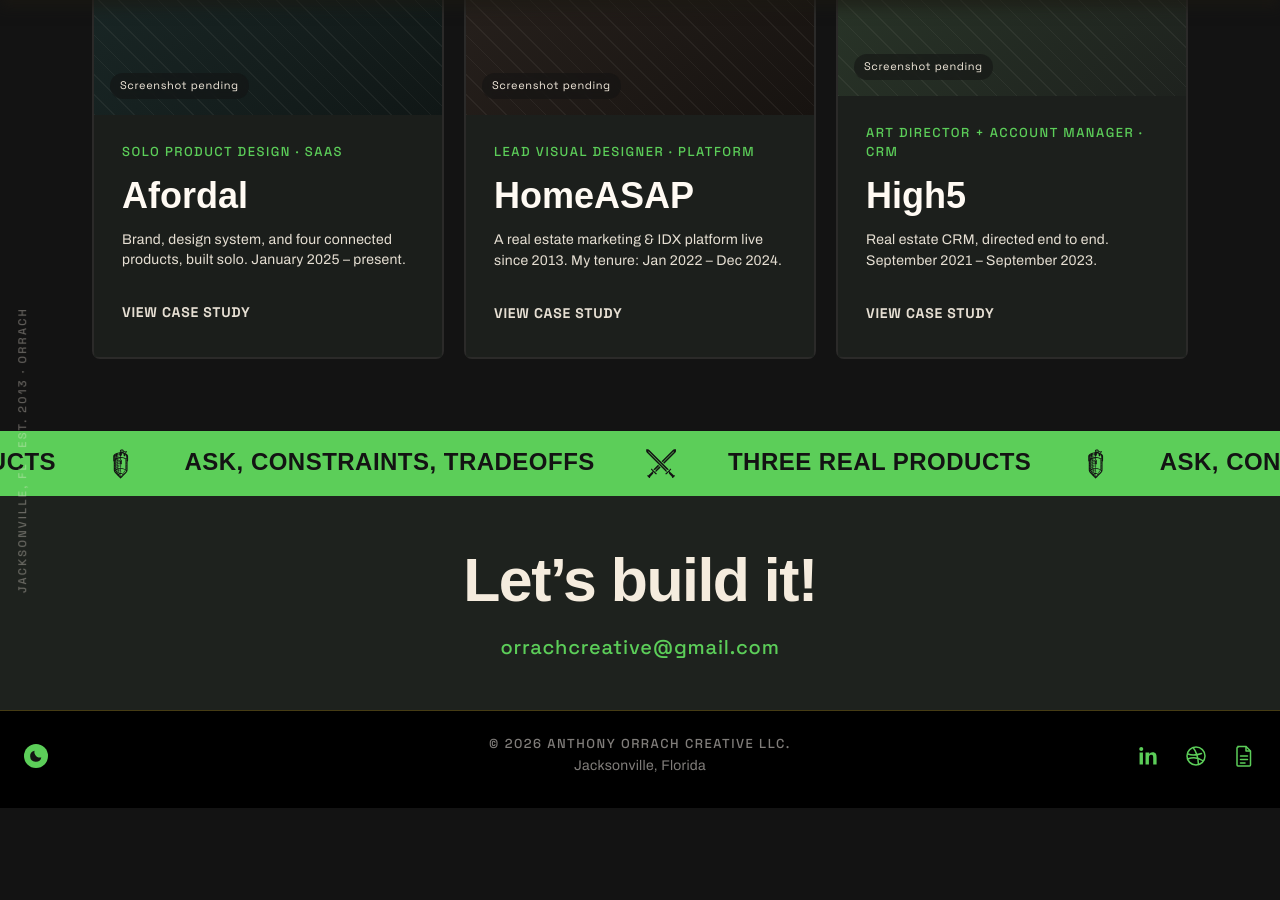
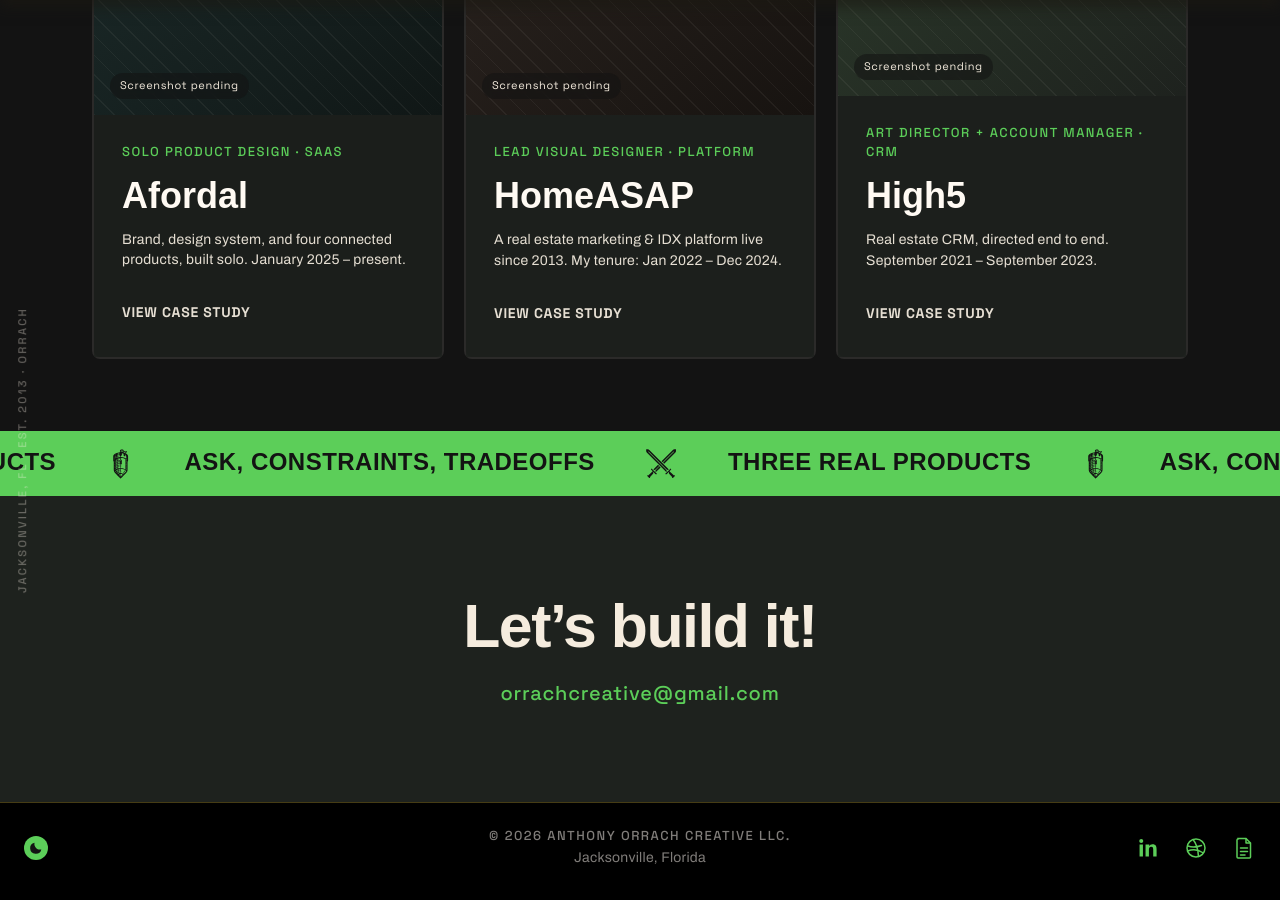
Before and after one commit to orrachcreative/orrachcreative.github.io, a Jekyll site: the page built from work/index.html, in a window 1280 px wide and 900 px high, scrolled down 856 px. Built offline with Jekyll 4.4.1, drawn with Linux system fonts in a browser that asks for light colours; some web fonts are replaced; before the commit the page ends 1664 px from its top, so only the background shows below that.

Commit message:
Make the closing CTA a destination, with a sword for a cursor
The "Let's build it!" block was a thin strip at the end of every page.
It is now a panel tall enough to land on that opens a little further
once you actually reach it: on desktop by hover, and on tablet and phone
by arrival, since there is no hover there to open it with.

The growth is deliberately small. This sits directly above the footer,
so expanding it pushes the page's own bottom downward — overdo it and a
reader scrolling toward the end feels the end moving away from them. A
step of roughly 10vh registers without ever fighting the scroll.

The theme nod: a sword follows the cursor across the panel. It is drawn
twice, a dark stroke under a gold blade, so it stays visible whatever it
passes over, and every rule keeps a plain keyword fallback because some
browsers (Safari among them) ignore SVG cursors entirely.

Registering the panel with the scroll-reveal observer meant adding it to
that observer's own selector rather than marking it up with data-reveal.
The attribute starts an element invisible and the script is what clears
it, so hardcoding it would have stranded the entire closing CTA — on
every page — any time the script failed to run.

Co-Authored-By: Claude Opus 5 <noreply@anthropic.com>
Claude-Session: https://claude.ai/code/session_01MzSaLw8aaGzPaaBcGJvVrm

```diff
--- a/assets/css/style.css
+++ b/assets/css/style.css
@@ -1975,11 +1975,64 @@ a.work-card--horizontal:hover .work-card__cta {
    CTA
    ========================================================================== */
 
+/* The last thing on every page, so it is built as a destination rather
+   than a footer strip: a panel tall enough to land on, that opens up a
+   little further once you actually reach it.
+
+   The growth is small on purpose. This sits directly above the footer,
+   so expanding it pushes the page's own bottom downward — overdo it and
+   a reader scrolling toward the end feels the end moving away from them.
+   A step of roughly 10vh registers without ever fighting the scroll. */
 .cta {
+  display: flex;
+  align-items: center;
+  justify-content: center;
+  min-height: 34vh;
   padding-top: 24px;
   padding-bottom: 24px;
   background: #1e221e;
   text-align: center;
+  transition: min-height var(--motion-med) cubic-bezier(0.16, 1, 0.3, 1);
+  /* The theme nod: a sword follows you across the panel. SVG cursors are
+     ignored by some browsers (Safari among them), which is why a plain
+     keyword is kept as the fallback rather than being the only styling
+     carrying the effect. */
+  cursor: url("/assets/images/icons/cursor-sword.svg") 3 3, default;
+}
+
+/* Desktop: it opens on hover, since there is a pointer to open it with. */
+@media (min-width: 901px) and (hover: hover) {
+  .cta:hover {
+    min-height: 44vh;
+  }
+}
+
+/* Tablet and phone: no hover to rely on, so reaching it is the trigger —
+   the shared scroll-reveal observer adds .is-revealed when it comes into
+   view. */
+@media (max-width: 900px) {
+  .cta {
+    min-height: 52vh;
+  }
+
+  .cta.is-revealed {
+    min-height: 64vh;
+  }
+}
+
+@media (max-width: 640px) {
+  .cta {
+    min-height: 54vh;
+  }
+
+  .cta.is-revealed {
+    min-height: 68vh;
+  }
+}
+
+html[data-motion="off"] .cta,
+html.no-anim .cta {
+  transition-duration: 0.01ms;
 }
 
 .cta__inner {
@@ -2007,6 +2060,13 @@ a.work-card--horizontal:hover .work-card__cta {
 
 .cta__email:hover {
   text-decoration: underline;
+}
+
+/* Keeps the sword over the address itself — inheriting the panel's
+   cursor would otherwise be fine, but the fallback needs to be `pointer`
+   here rather than `default`, since this one is actually clickable. */
+.cta__email {
+  cursor: url("/assets/images/icons/cursor-sword.svg") 3 3, pointer;
 }
 
 /* Home / Work page closing CTA row */
--- a/assets/js/main.js
+++ b/assets/js/main.js
@@ -577,8 +577,14 @@
     // entirely without ever intersecting the viewport and stay invisible
     // forever. This selector only covers content reached by ordinary
     // top-to-bottom scrolling, where that failure mode can't happen.
+    // .cta is here so it learns when it has actually been reached: on
+    // tablet and phone the panel opens up a little on .is-revealed, since
+    // there's no hover to open it with the way there is on desktop.
+    // The attribute is set below rather than written into the markup on
+    // purpose — [data-reveal] starts an element invisible, so hardcoding
+    // it would strand the whole closing CTA if this script never ran.
     var revealEls = document.querySelectorAll(
-      ".work-card, .about-row, .logo-grid__item, .closing-cta, .gallery-scroll > .work-card__media"
+      ".work-card, .about-row, .logo-grid__item, .closing-cta, .cta, .gallery-scroll > .work-card__media"
     );
 
     if (revealEls.length && "IntersectionObserver" in window) {
```
Also changed, not shown: assets/images/icons/cursor-sword.svg (added).
